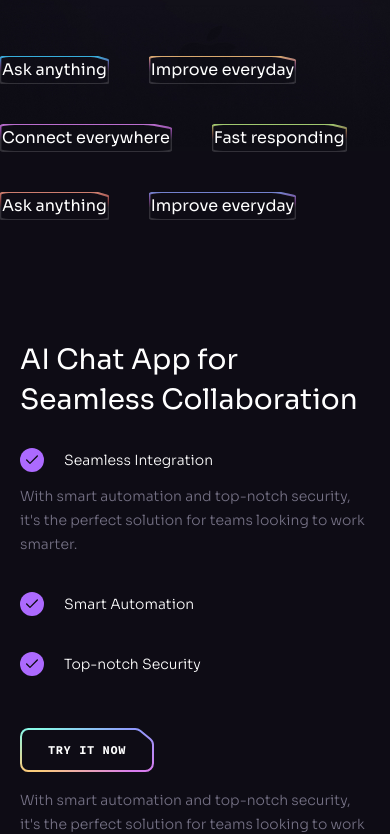
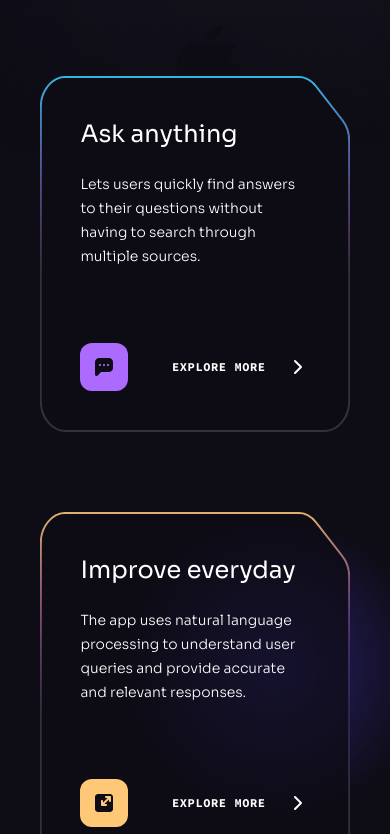
Before and after one commit to mamebb2023/react-app, a React (Vite) app: page / in a window 390 px wide. Shown: the part 1190-2024 px from the top of the page. Built offline with nearby package versions, Linux system fonts and the light colour scheme.

Commit message:
Update: Add Benefit Section

```diff
--- a/src/components/Benefits.jsx
+++ b/src/components/Benefits.jsx
@@ -1,6 +1,9 @@
 import { benefits } from "../constants";
 import Heading from "./Heading";
 import Section from "./Section";
+import Arrow from "../assets/svg/Arrow";
+import ClipPath from "../assets/svg/ClipPath";
+import { GradientLight } from "./design/Benefits";
 
 const Benefits = () => {
   return (
@@ -10,19 +13,50 @@
           className="md:max-w-md lg:max-w-2xl"
           title="Chat Smarter, Not Harder with Brainwave"
         />
-      </div>
         <div className="flex flex-wrap gap-10 mb-10">
           {benefits.map((item) => (
             <div
-            className="block relative p-0.5 bg-no-repeat bg-[length:100%_100%] md:max-w-[24rem]"
+              className="block relative p-0.5 bg-no-repeat bg-[length:100%_100%] m-5 md:max-w-[25rem]"
               style={{ backgroundImage: `url(${item.backgroundUrl})` }}
               key={item.id}
             >
-            <div>
-              <h5>{item.title}</h5>
+              <div className="relative z-2 flex flex-col min-h-[22rem] p-[2.4rem] pointer-events-none">
+                <h5 className="h5 mb-5">{item.title}</h5>
+                <p className="body-2 mb-6">{item.text}</p>
+                <div className="flex items-center mt-auto">
+                  <img
+                    src={item.iconUrl}
+                    width={48}
+                    height={48}
+                    alt={item.title}
+                  />
+                  <p className="ml-auto font-code text-xs font-bold text-n-1 uppercase tracking-wider">
+                    Explore more
+                  </p>
+                  <Arrow />
                 </div>
               </div>
+              {item.light && <GradientLight />}
+              <div
+                className="absolute inset-0.5 bg-n-8/70"
+                style={{ clipPath: "url(#benefits)" }}
+              >
+                <div className="absolute inset-0 opacity-0 transition-opacity hover:opacity-10">
+                  {item.imageUrl && (
+                    <img
+                      src={item.imageUrl}
+                      className="w-full h-full object-cover"
+                      width={380}
+                      height={362}
+                      alt={item.title}
+                    />
+                  )}
+                </div>
+              </div>
+              <ClipPath />
+            </div>
           ))}
+        </div>
       </div>
     </Section>
   );
```
Lines whose indentation alone changed are shown as unchanged.
